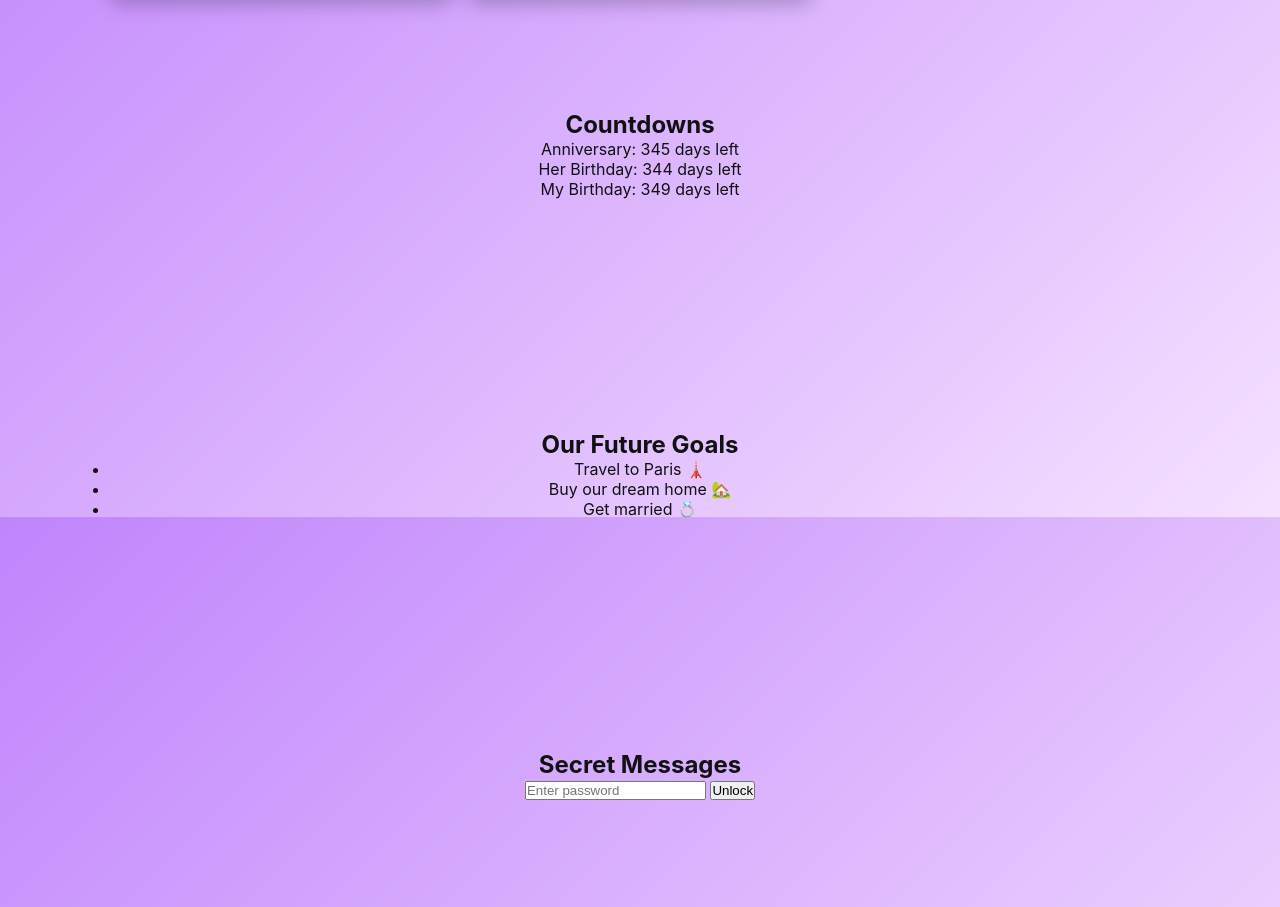
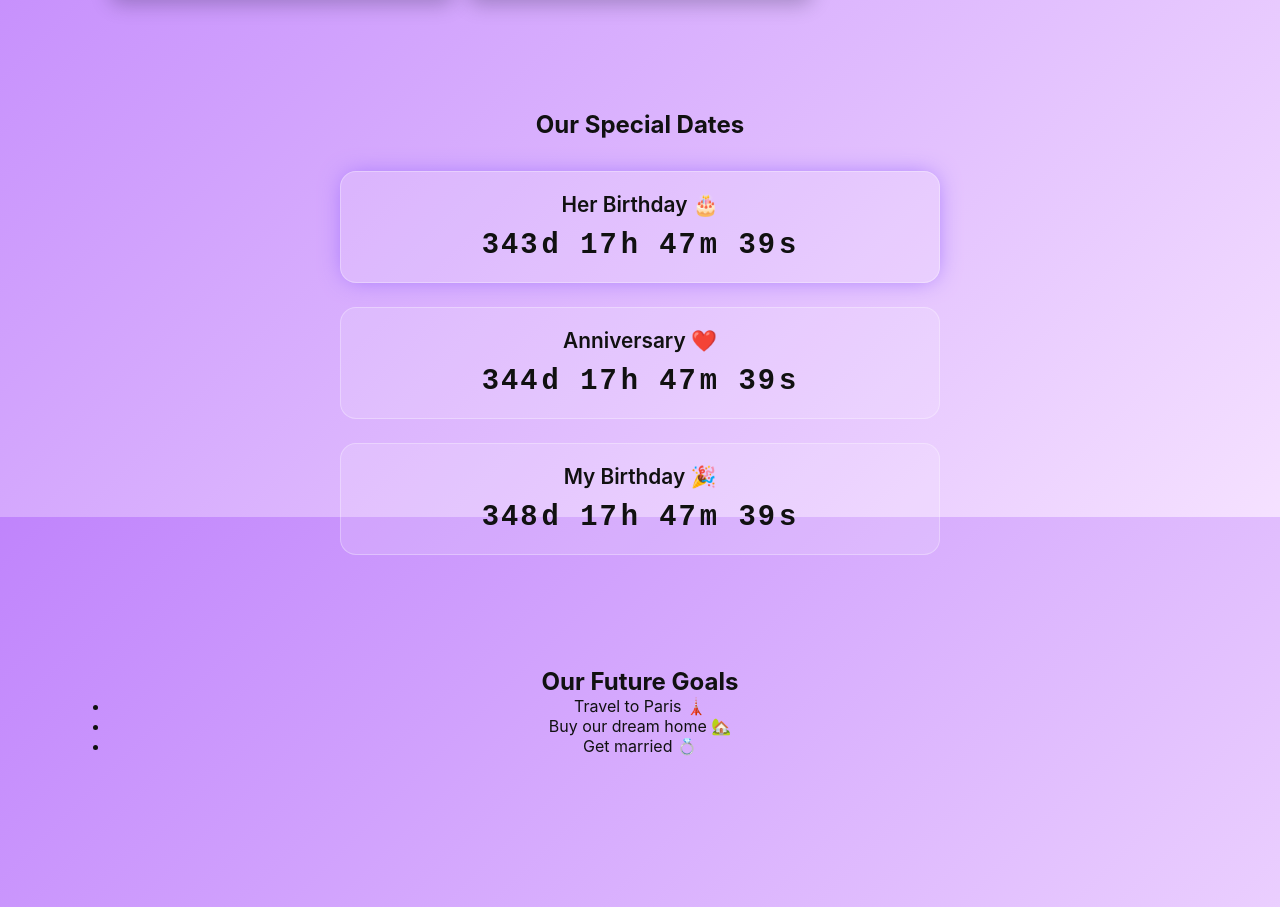
Before and after one commit to tjayearl/Us, a plain HTML site: page index.html in a window 1280 px wide. Shown: the part 1083-1990 px from the top of the page. Drawn offline with nearby package versions, Linux system fonts and the light colour scheme.

Commit message:
modified

```diff
--- a/index.html
+++ b/index.html
@@ -50,10 +50,8 @@
 
     <!-- COUNTDOWN SECTION -->
     <section id="countdown" class="section fade-in">
-      <h2>Countdowns</h2>
-      <p>Anniversary: <span id="anniversary-countdown"></span></p>
-      <p>Her Birthday: <span id="her-bday-countdown"></span></p>
-      <p>My Birthday: <span id="my-bday-countdown"></span></p>
+      <h2>Our Special Dates</h2>
+      <div id="countdown-container" class="countdown-list"></div>
     </section>
 
     <!-- FUTURE GOALS -->
--- a/script.js
+++ b/script.js
@@ -27,27 +27,103 @@ themeToggle.addEventListener("click", () => {
 /* ---------------------------
    COUNTDOWNS
    --------------------------- */
-function updateCountdowns() {
-  const today = new Date();
-  const anniversary = new Date(today.getFullYear(), 8, 1); // Sept 1
-  const herBday    = new Date(today.getFullYear(), 7, 31); // Aug 31
-  const myBday     = new Date(today.getFullYear(), 8, 5);  // Sept 5
+const countdownContainer = document.getElementById('countdown-container');
 
-  function daysLeft(target) {
-    // if the target already passed this year, use next year
-    if (target.setHours(0,0,0,0) < today.setHours(0,0,0,0)) {
-      target.setFullYear(new Date().getFullYear() + 1);
+// Use full date strings for accuracy
+const events = [
+  { name: "Her Birthday", date: "2025-08-31T00:00:00", icon: "🎂" },
+  { name: "Anniversary", date: "2025-09-01T00:00:00", icon: "❤️" },
+  { name: "My Birthday", date: "2025-09-05T00:00:00", icon: "🎉" }
+];
+
+// Create the HTML structure for each countdown
+function setupCountdowns() {
+  if (!countdownContainer) return;
+  countdownContainer.innerHTML = ''; // Clear previous content
+  events.forEach((event, index) => {
+    const element = document.createElement('div');
+    element.className = 'countdown-item';
+    element.innerHTML = `
+      <h3>${event.name} ${event.icon}</h3>
+      <div class="timer" id="timer-${index}"></div>
+    `;
+    countdownContainer.appendChild(element);
+  });
+}
+
+function celebrate() {
+  // Create a burst of hearts when a countdown finishes
+  for (let i = 0; i < 20; i++) {
+    setTimeout(createHeart, i * 100);
+  }
+}
+
+function updateAllCountdowns() {
+  events.forEach((event, index) => {
+    const now = new Date();
+    let targetDate = new Date(event.date);
+
+    // If the date has already passed this year, set it for next year
+    if (targetDate < now) {
+      targetDate.setFullYear(targetDate.getFullYear() + 1);
     }
-    const diff = target - new Date();
-    return Math.ceil(diff / (1000 * 60 * 60 * 24));
-  }
 
-  document.getElementById("anniversary-countdown").textContent = daysLeft(new Date(anniversary)) + " days left";
-  document.getElementById("her-bday-countdown").textContent = daysLeft(new Date(herBday)) + " days left";
-  document.getElementById("my-bday-countdown").textContent = daysLeft(new Date(myBday)) + " days left";
+    const diff = targetDate - now;
+
+    // If the event is happening now, display a message
+    if (diff <= 0 && diff > -1000 * 60 * 60 * 24) { // Within 24 hours after start
+      const timerEl = document.getElementById(`timer-${index}`);
+      if (timerEl && !timerEl.textContent.includes("Today")) {
+        timerEl.textContent = `It's today! ${event.icon}`;
+        celebrate();
+      }
+      // If it's already showing the message, just return.
+      return;
+    }
+
+    const days = Math.floor(diff / (1000 * 60 * 60 * 24));
+    const hours = Math.floor((diff % (1000 * 60 * 60 * 24)) / (1000 * 60 * 60));
+    const minutes = Math.floor((diff % (1000 * 60 * 60)) / (1000 * 60));
+    const seconds = Math.floor((diff % (1000 * 60)) / 1000);
+
+    const format = (num) => String(num).padStart(2, '0');
+
+    const timerEl = document.getElementById(`timer-${index}`);
+    if (timerEl) {
+      timerEl.innerHTML = `<span>${days}</span>d <span>${format(hours)}</span>h <span>${format(minutes)}</span>m <span>${format(seconds)}</span>s`;
+    }
+  });
+
+  // After updating all, find and highlight the closest one
+  highlightClosestEvent();
 }
-updateCountdowns();
-setInterval(updateCountdowns, 1000 * 60 * 60); // update hourly
+
+function highlightClosestEvent() {
+  const now = new Date();
+  let closestEventIndex = -1;
+  let minDiff = Infinity;
+
+  events.forEach((event, index) => {
+    let targetDate = new Date(event.date);
+    if (targetDate < now) targetDate.setFullYear(targetDate.getFullYear() + 1);
+    const diff = targetDate - now;
+    if (diff > 0 && diff < minDiff) {
+      minDiff = diff;
+      closestEventIndex = index;
+    }
+  });
+
+  document.querySelectorAll('.countdown-item').forEach((item, index) => {
+    item.classList.toggle('closest-event', index === closestEventIndex);
+  });
+}
+
+// Initial setup and start the interval
+if (countdownContainer) {
+  setupCountdowns();
+  updateAllCountdowns();
+  setInterval(updateAllCountdowns, 1000);
+}
 
 /* ---------------------------
    SECRET MESSAGES (example with hash)
--- a/style.css
+++ b/style.css
@@ -103,6 +103,75 @@ main { max-width: 1100px; margin: 0 auto; }
   min-height: 40vh;
 }
 
+/* MULTI-COUNTDOWN STYLES */
+.countdown-list {
+  display: flex;
+  flex-direction: column;
+  gap: 24px;
+  margin-top: 32px;
+  width: 100%;
+  max-width: 600px;
+  margin-left: auto;
+  margin-right: auto;
+}
+
+.countdown-item {
+  padding: 20px;
+  border-radius: 16px;
+  text-align: center;
+  border: 1px solid rgba(255, 255, 255, 0.1);
+  transition: transform 0.3s ease, box-shadow 0.3s ease;
+}
+
+body.light-mode .countdown-item {
+  background: rgba(255, 255, 255, 0.15);
+  border-color: rgba(255, 255, 255, 0.3);
+}
+body.dark-mode .countdown-item {
+  background: rgba(0, 0, 0, 0.2);
+}
+
+.countdown-item:hover {
+  transform: translateY(-5px);
+  box-shadow: 0 8px 25px rgba(0,0,0,0.1);
+}
+
+/* Style for the closest upcoming event */
+.countdown-item.closest-event {
+  border-color: var(--accent);
+  box-shadow: 0 0 25px -5px var(--accent);
+}
+body.dark-mode .countdown-item.closest-event {
+  border-color: #a5b4fc; /* A lighter blue for dark mode */
+  box-shadow: 0 0 30px -3px #6366f1;
+}
+
+
+.countdown-item h3 {
+  font-size: 1.3rem;
+  font-weight: 600;
+  margin-bottom: 12px;
+}
+
+.countdown-item .timer {
+  font-family: 'Courier New', Courier, monospace;
+  font-size: 1.8rem;
+  font-weight: 700;
+  letter-spacing: 2px;
+}
+
+.countdown-item .timer span {
+  font-weight: 900;
+  color: var(--text-color);
+  margin-right: 2px;
+  opacity: 1;
+}
+
+body.dark-mode .countdown-item .timer {
+  color: #e0e7ff;
+  text-shadow: 0 0 8px rgba(165, 180, 252, 0.4), 0 0 20px rgba(129, 140, 248, 0.3);
+}
+
 /* Gallery Grid */
 .gallery-grid {
   display: grid;
```
